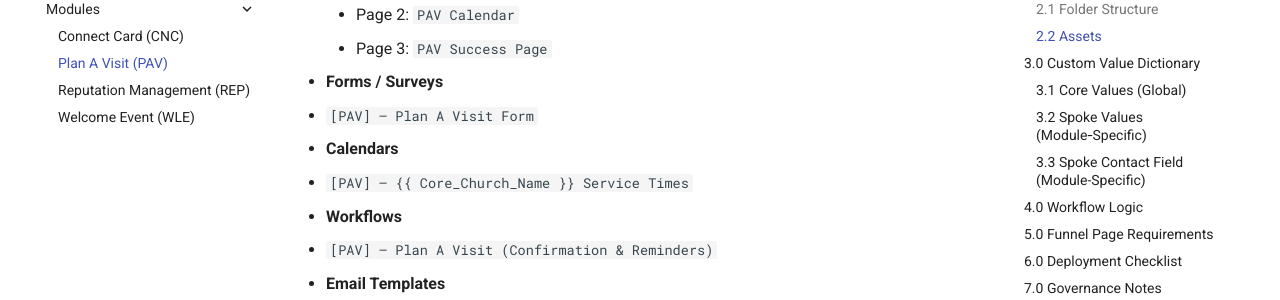
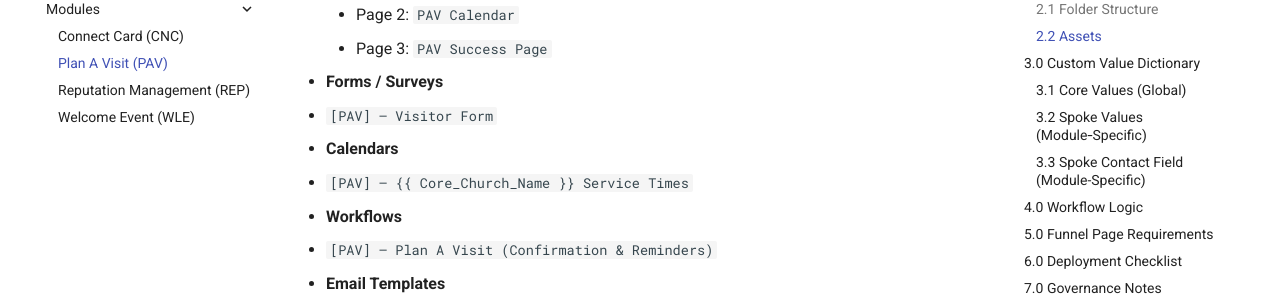
Before and after one commit to jessprobasco/CBG, an MkDocs documentation site: the page built from docs/modules/pav/index.md, in a window 1280 px wide and 900 px high, scrolled down 1385 px. Shown: the part 153-453 px from the top of the window. Built offline with MkDocs 1.6.1 and Material for MkDocs 9.7.7, drawn with Linux system fonts in a browser that asks for light colours.

Commit message:
Updated PAV Form Name

```diff
--- a/docs/modules/pav/index.md
+++ b/docs/modules/pav/index.md
@@ -49,7 +49,7 @@ Sub‑folders: Funnels, Forms, Workflows, Email Templates, SMS Snippets.
 
 * **Forms / Surveys**
 
-  * `[PAV] – Plan A Visit Form`
+  * `[PAV] – Visitor Form`
 
 * **Calendars**
 
```
